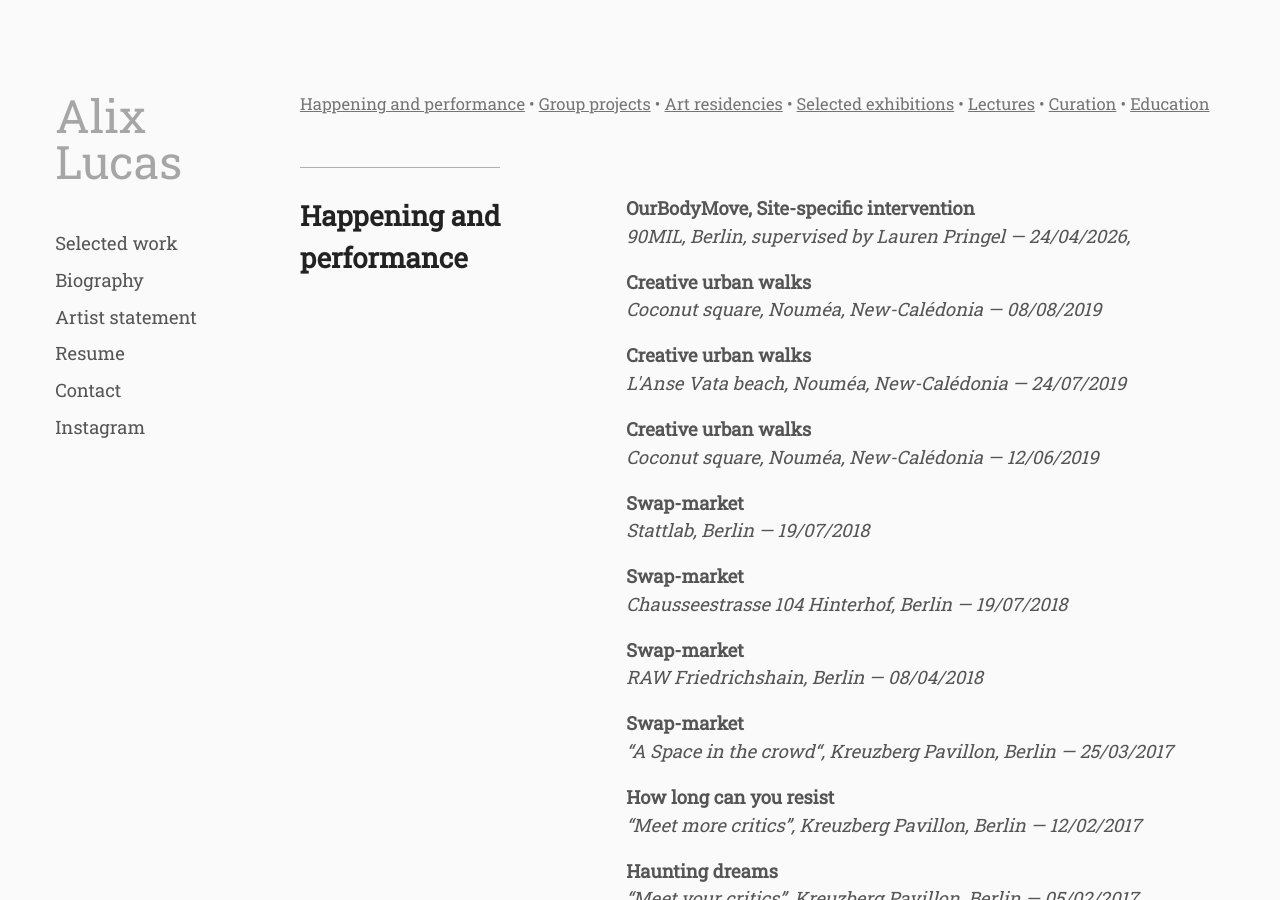
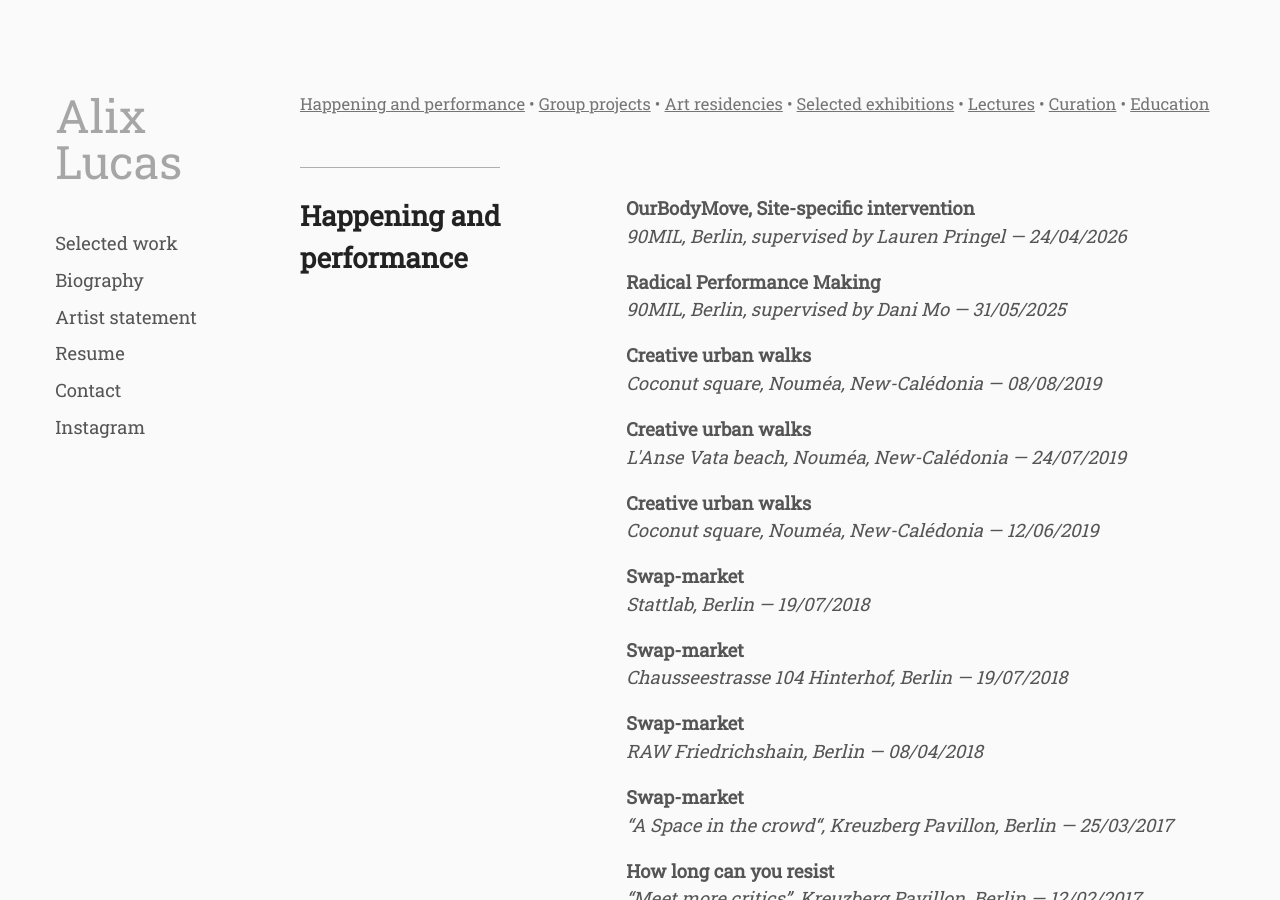
Before and after one commit to whyalix/alixlucas, a Jekyll site: the page built from pages/en/resume.html, in a window 1280 px wide and 900 px high. Built offline with Jekyll 4.4.1, drawn with Linux system fonts in a browser that asks for light colours.

Commit message:
Update happenings.yml

```diff
--- a/_data/en/happenings.yml
+++ b/_data/en/happenings.yml
@@ -1,5 +1,8 @@
 - primary: "OurBodyMove, Site-specific intervention"
-  secondary: 90MIL, Berlin, supervised by Lauren Pringel — 24/04/2026,
+  secondary: 90MIL, Berlin, supervised by Lauren Pringel — 24/04/2026
+
+- primary: "Radical Performance Making"
+  secondary: 90MIL, Berlin, supervised by Dani Mo — 31/05/2025
 
 - primary: "Creative urban walks"
   secondary: Coconut square, Nouméa, New-Calédonia — 08/08/2019
```
